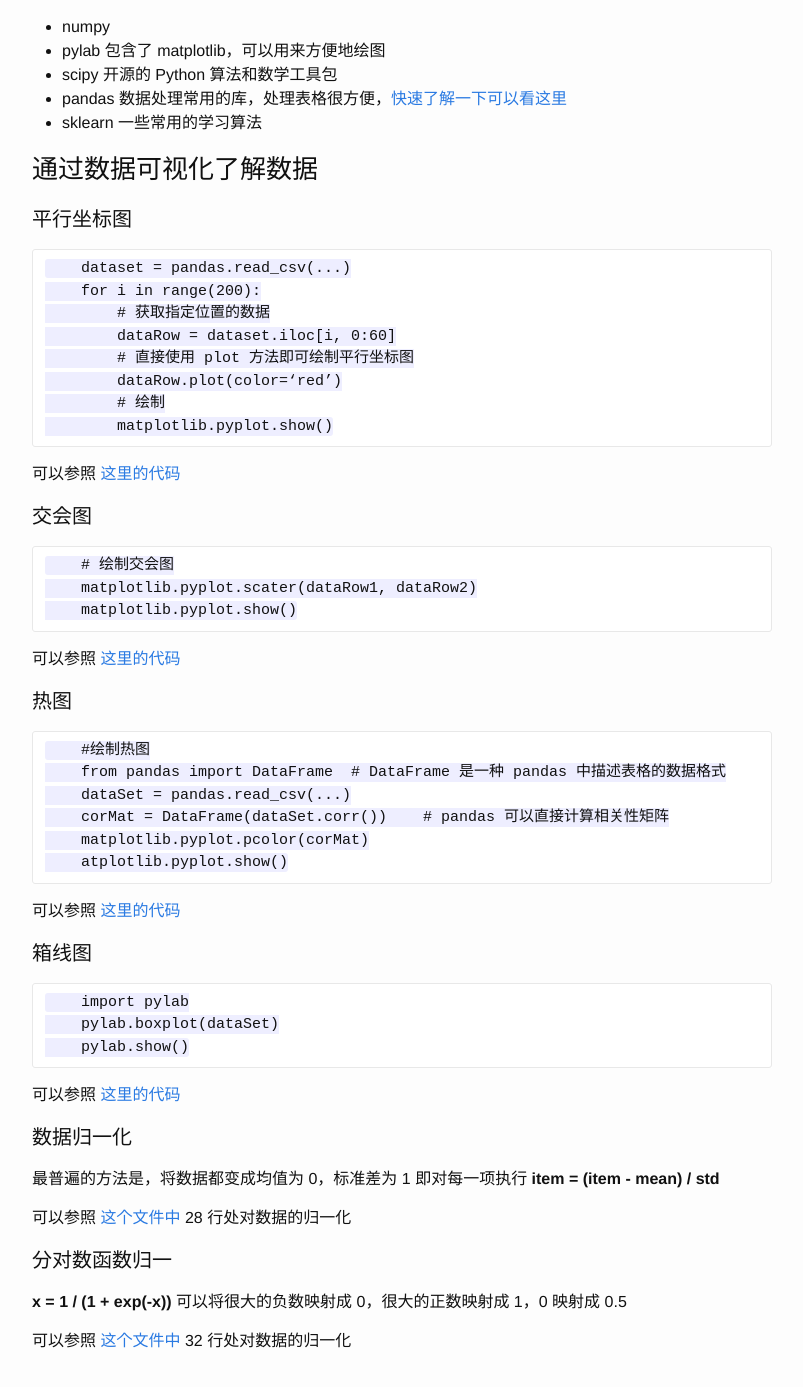
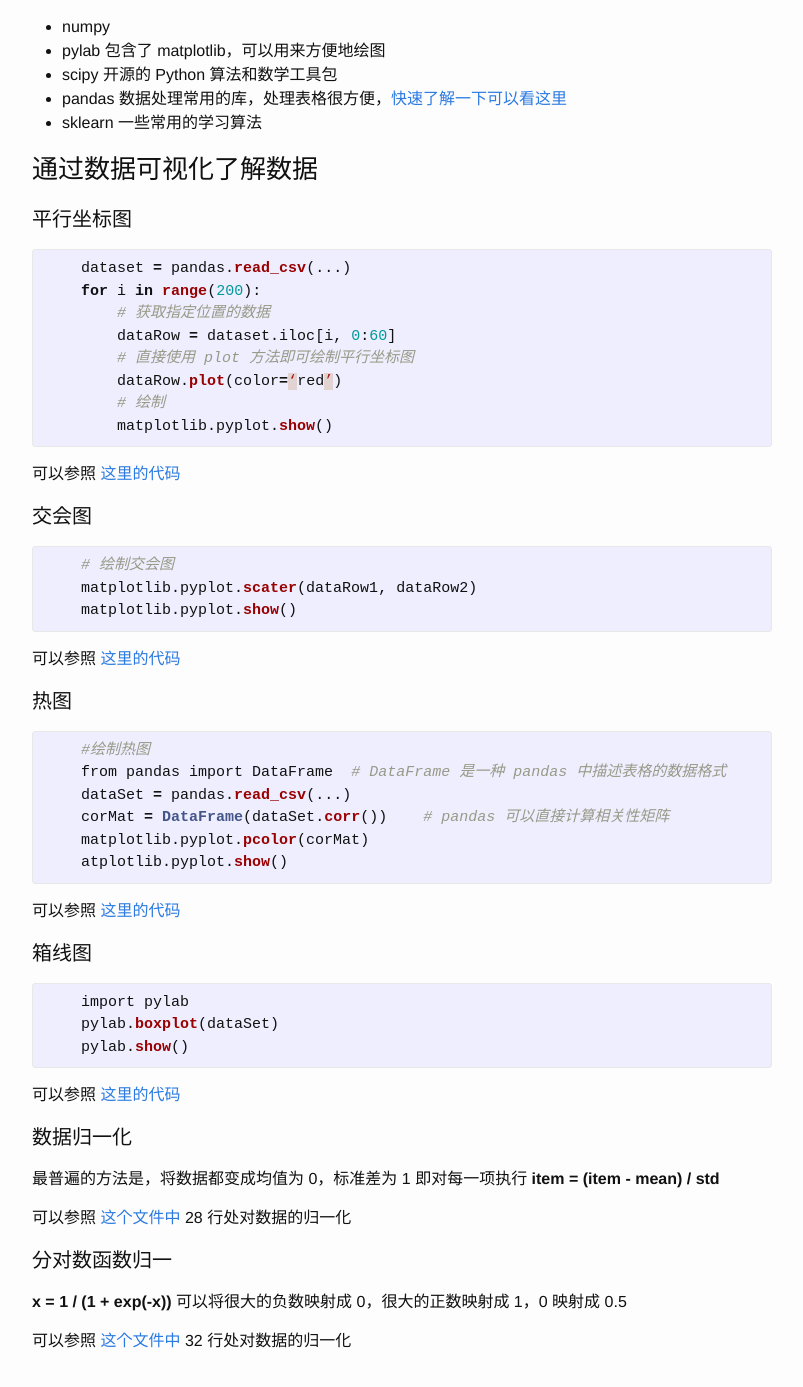
Before and after one commit to Crazydogs/Crazydogs.github.io, a Jekyll site: the page built from _posts/2017-02-15-python-机器学习-1.markdown, in a window 1280 px wide and 1400 px high, scrolled down 1634 px. Shown: the top 1387 px of the window, without its empty margins (238-1041 px from the left). Built offline with Jekyll 4.4.1, drawn with Linux system fonts in a browser that asks for light colours.

Commit message:
调整代码部分格式

`````diff
--- a/_posts/2017-02-15-python-机器学习-1.markdown
+++ b/_posts/2017-02-15-python-机器学习-1.markdown
@@ -71,7 +71,7 @@ category: coding
 
 #### 平行坐标图
 
-````
+{% highlight python %}
     dataset = pandas.read_csv(...)
     for i in range(200):
         # 获取指定位置的数据
@@ -80,39 +80,39 @@ category: coding
         dataRow.plot(color=‘red’)
         # 绘制
         matplotlib.pyplot.show()
-````
+{% endhighlight %}
 
 可以参照 [这里的代码](https://github.com/Crazydogs/python_machine_learning_example/blob/master/wine/parallelPlot.py)
 
 #### 交会图
 
-````
+{% highlight python %}
     # 绘制交会图
     matplotlib.pyplot.scater(dataRow1, dataRow2)
     matplotlib.pyplot.show()
-````
+{% endhighlight %}
 
 可以参照 [这里的代码](https://github.com/Crazydogs/python_machine_learning_example/blob/master/rock/corrPlot.py)
 
 #### 热图
 
-````
+{% highlight python %}
     #绘制热图
     from pandas import DataFrame  # DataFrame 是一种 pandas 中描述表格的数据格式
     dataSet = pandas.read_csv(...)
     corMat = DataFrame(dataSet.corr())    # pandas 可以直接计算相关性矩阵
     matplotlib.pyplot.pcolor(corMat)
     atplotlib.pyplot.show()
-````
+{% endhighlight %}
 
 可以参照 [这里的代码](https://github.com/Crazydogs/python_machine_learning_example/blob/master/rock/corrHeatMap.py)
 
 #### 箱线图
-````
+{% highlight python %}
     import pylab
     pylab.boxplot(dataSet)
     pylab.show()
-````
+{% endhighlight %}
 
 可以参照 [这里的代码](https://github.com/Crazydogs/python_machine_learning_example/blob/master/abalone/boxplot.py)
 
`````
